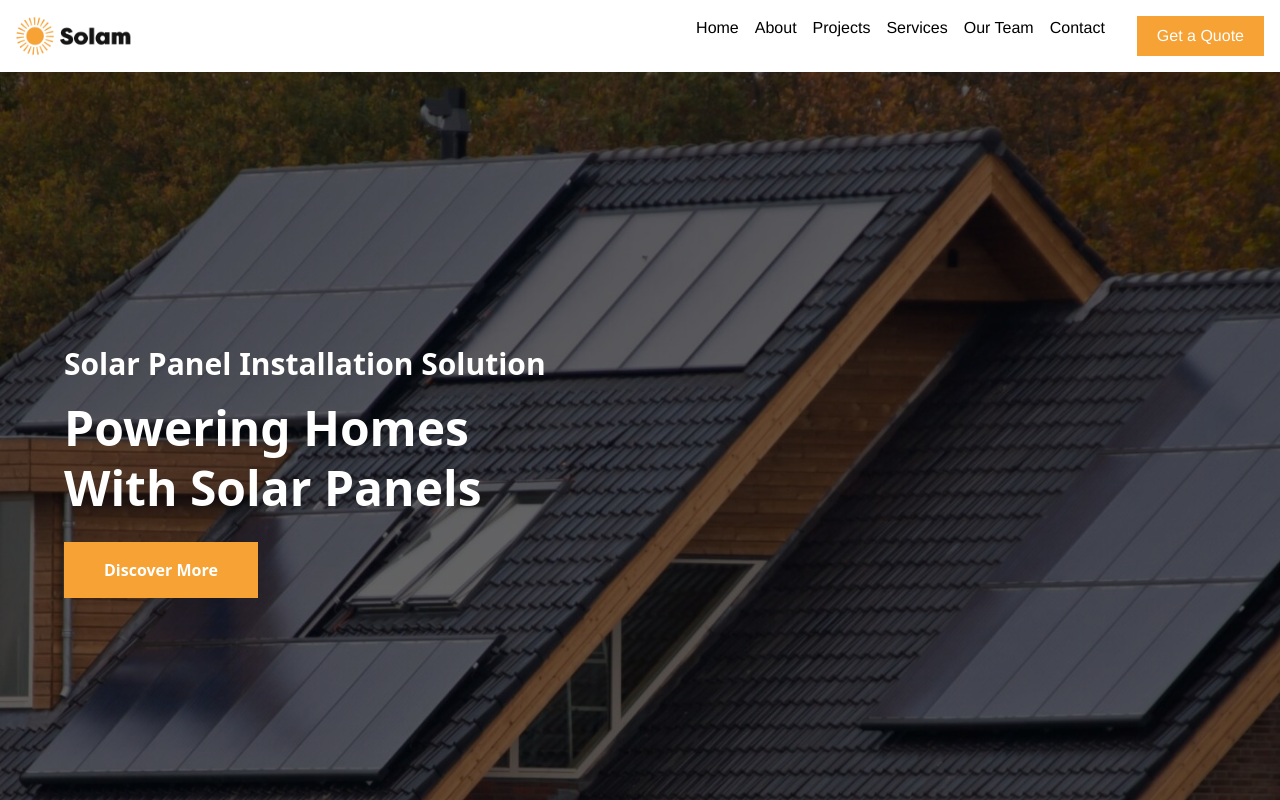
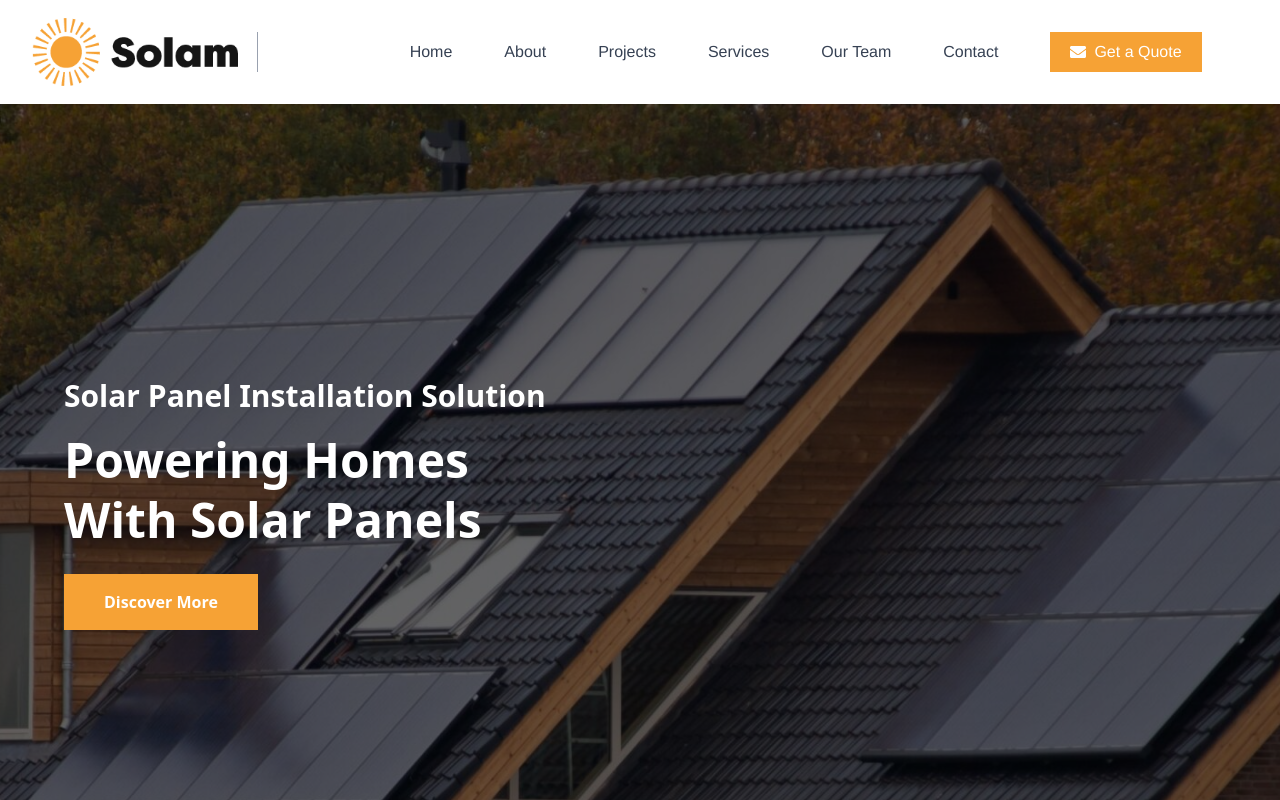
Before and after one commit to iahmadiqbal/solam-solar-panel-installer, a React (Vite) app: page / in a window 1280 px wide. Shown: the top 800 px of the page. Built offline with nearby package versions, Linux system fonts and the light colour scheme.

Commit message:
CTA icon added, scroll fixed

```diff
--- a/src/components/header/index.tsx
+++ b/src/components/header/index.tsx
@@ -1,33 +1,22 @@
 import { Link } from "react-router-dom";
 import { useState } from "react";
-import React from "react";
+import { FaEnvelope } from "react-icons/fa";
 
 const Header: React.FC = () => {
   const [isOpen, setIsOpen] = useState<boolean>(false);
 
   return (
     <header
-      className="bg-white text-black p-4 shadow-md"
+      className="bg-white text-gray-700 p-4 shadow-md font-sans overflow-x-hidden"
       style={{ fontFamily: "Helvetica, Arial, sans-serif" }}
     >
-      <div className="flex justify-between items-center">
-        {/* Logo */}
-        <div className="flex items-center gap-2">
-          <img src="/images/solam.png" alt="Logo" className="h-10 w-auto" />
-          <span className="font-bold text-lg"></span>
-        </div>
+      <div className="flex justify-between items-center max-w-screen-xl mx-auto px-4">
+        <div className="flex items-center flex-1">
+          <img src="/images/solam.png" alt="Logo" className="h-18 w-auto" />
 
-        {/* Hamburger Toggle (Mobile) */}
-        <button
-          className="md:hidden text-2xl"
-          onClick={() => setIsOpen(!isOpen)}
-          aria-label="Toggle menu"
-        >
-          ☰
-        </button>
+          <div className="ml-4 h-10 border-l border-gray-400"></div>
 
-        {/* Desktop Menu */}
-        <nav className="hidden md:flex gap-4 text-sm lg:text-base">
+          <nav className="hidden md:flex items-center gap-x-13 text-sm lg:text-base ml-38">
             <Link to="/" className="hover:text-[#F6A235]">
               Home
             </Link>
@@ -46,18 +35,32 @@ const Header: React.FC = () => {
             <Link to="/contact" className="hover:text-[#F6A235]">
               Contact
             </Link>
+
             <Link
               to="/contact"
-            className="bg-[#F6A235] ml-4 px-5 py-2 text-white hover:brightness-110 transition"
+              className="bg-[#F6A235] text-white px-5 py-2 h-10 flex items-center gap-2 justify-center hover:brightness-110 transition"
             >
+              <FaEnvelope className="text-white" />
               Get a Quote
             </Link>
           </nav>
         </div>
 
+        {/* Mobile Hamburger */}
+        <div className="md:hidden">
+          <button
+            className="text-2xl"
+            onClick={() => setIsOpen(!isOpen)}
+            aria-label="Toggle menu"
+          >
+            ☰
+          </button>
+        </div>
+      </div>
+
       {/* Mobile Menu */}
       {isOpen && (
-        <nav className="flex flex-col gap-2 mt-3 md:hidden">
+        <nav className="flex flex-col gap-2 mt-3 md:hidden px-4">
           <Link
             to="/"
             onClick={() => setIsOpen(false)}
@@ -100,11 +103,14 @@ const Header: React.FC = () => {
           >
             Contact
           </Link>
+
+          {/* ✅ Mobile Get a Quote Button with Icon */}
           <Link
             to="/contact"
             onClick={() => setIsOpen(false)}
-            className="bg-[#F6A235] ml-4 px-5 py-2 text-white hover:brightness-110 transition"
+            className="bg-[#F6A235] text-white px-4 py-2 flex items-center gap-2 hover:brightness-110 transition"
           >
+            <FaEnvelope className="text-white" />
             Get a Quote
           </Link>
         </nav>
```
Lines whose indentation alone changed are shown as unchanged.
